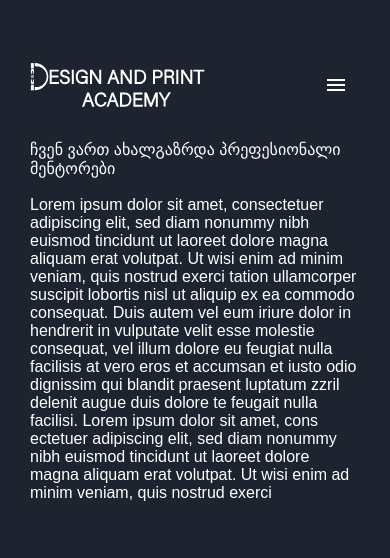
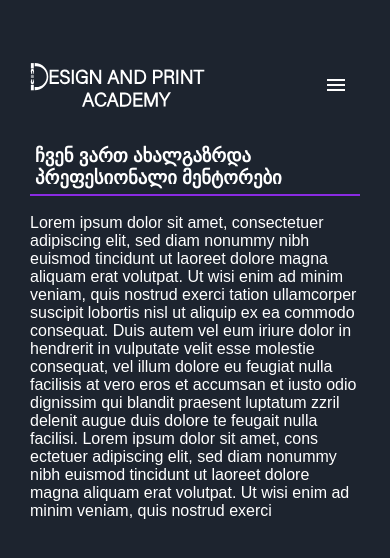
Before and after one commit to Han2er/DPA-Angular, an Angular app: page /about-us in a window 390 px wide. Shown: the top 558 px of the page. Built offline with nearby package versions, Linux system fonts and the light colour scheme; a web font is replaced by a local one.

Commit message:
add some responsive features

```diff
--- a/src/app/about-us/about-us.component.html
+++ b/src/app/about-us/about-us.component.html
@@ -1,6 +1,6 @@
-<p>ჩვენ ვართ ახალგაზრდა პრეფესიონალი მენტორები</p>
+<h3>ჩვენ ვართ ახალგაზრდა პრეფესიონალი მენტორები</h3>
 <br />
-<p>
+<p class="aboute">
   Lorem ipsum dolor sit amet, consectetuer adipiscing elit, sed diam nonummy
   nibh euismod tincidunt ut laoreet dolore magna aliquam erat volutpat. Ut wisi
   enim ad minim veniam, quis nostrud exerci tation ullamcorper suscipit lobortis
--- a/src/app/about-us/about-us.component.scss
+++ b/src/app/about-us/about-us.component.scss
@@ -0,0 +1,9 @@
+h3 {
+  padding: 5px;
+  border-bottom: 2px solid blueviolet;
+  max-width: fit-content;
+}
+
+.aboute {
+  max-width: 500px;
+}
--- a/src/app/footer/footer.component.scss
+++ b/src/app/footer/footer.component.scss
@@ -19,3 +19,9 @@ footer {
   color: #fff;
   text-decoration: none;
 }
+
+@media screen and (max-width: 555px) {
+  .mail a {
+    display: none;
+  }
+}
--- a/src/app/main-page/main-page.component.scss
+++ b/src/app/main-page/main-page.component.scss
@@ -71,6 +71,7 @@ aside {
     align-items: center;
   }
   aside {
-    width: 800px;
+    width: 100%;
+    max-width: 800px;
   }
 }
--- a/src/app/nav-toolbar/nav-toolbar.component.scss
+++ b/src/app/nav-toolbar/nav-toolbar.component.scss
@@ -15,6 +15,7 @@ header {
 }
 .burger {
   display: none;
+  z-index: 100;
 }
 img {
   cursor: pointer;
@@ -23,6 +24,7 @@ img {
 nav {
   display: flex;
   align-items: center;
+  justify-content: center;
 }
 
 nav ul {
@@ -123,11 +125,12 @@ nav ul {
   }
 
   nav {
+    width: 100%;
     height: 100vh;
     position: fixed;
     top: 0;
     right: 0;
-    background-color: black;
+    background-color: #000000ee;
     z-index: 10;
     padding: 20px;
     padding-top: 110px;
@@ -135,17 +138,12 @@ nav ul {
     transform: translateX(100vw);
     transition: transform 1s;
   }
-  nav::before {
-    content: "";
-    position: fixed;
-    top: 0;
-    right: 0;
-    width: 100vw;
-    height: 100vh;
-    background: #00000080;
-    z-index: -1;
-  }
+
   nav ul {
     flex-direction: column;
   }
+  .btn {
+    font-size: large;
+    width: max-content;
+  }
 }
--- a/src/app/nav-toolbar/nav-toolbar.component.ts
+++ b/src/app/nav-toolbar/nav-toolbar.component.ts
@@ -33,7 +33,13 @@ export class NavToolbarComponent {
     link: '/main',
   };
 
+  toggle: Boolean = false;
+
   burgerOnClick() {
-    document.getElementById('nav')!.style.transform = 'translateX(0)';
+    this.toggle == false
+      ? (document.getElementById('nav')!.style.transform = 'translateX(0)')
+      : (document.getElementById('nav')!.style.transform = 'translateX(100vw)');
+    this.toggle = !this.toggle;
+    // document.getElementById('nav')!.style.transform = 'translateX(0)';
   }
 }
```
